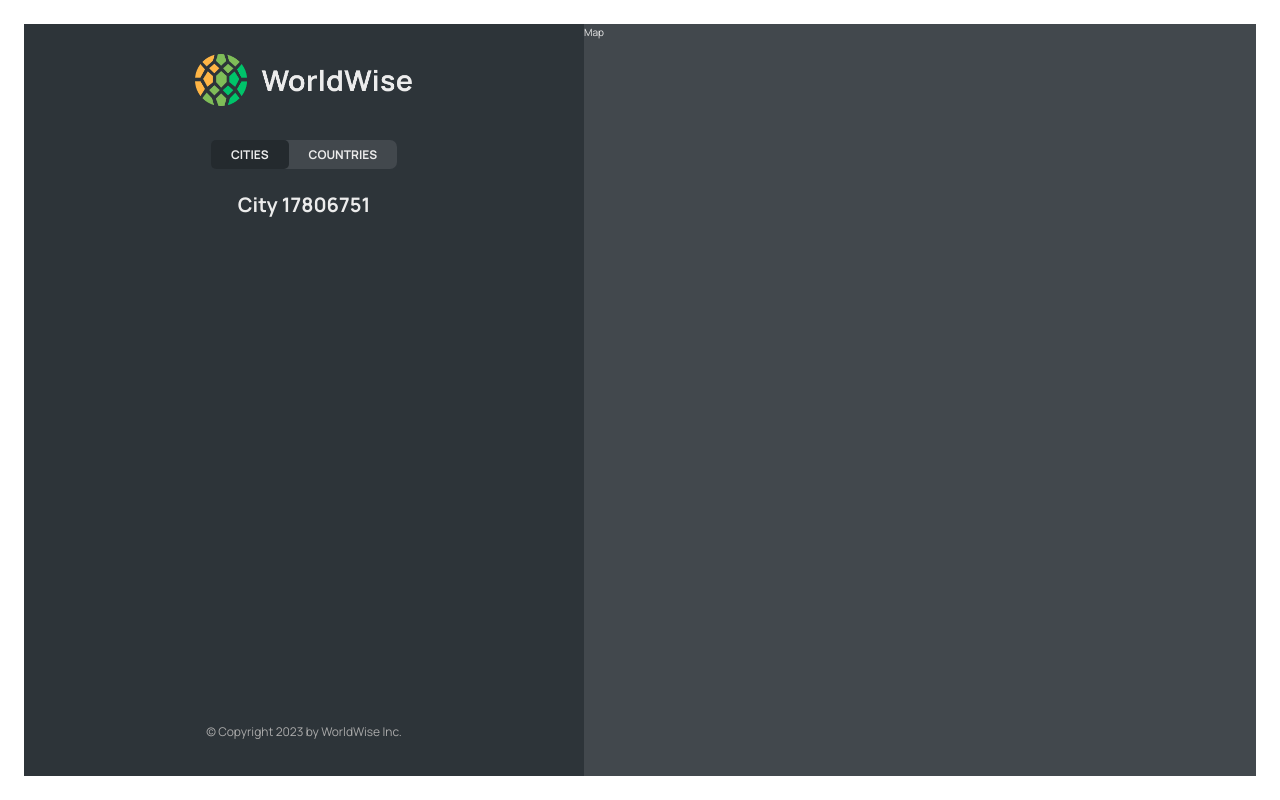
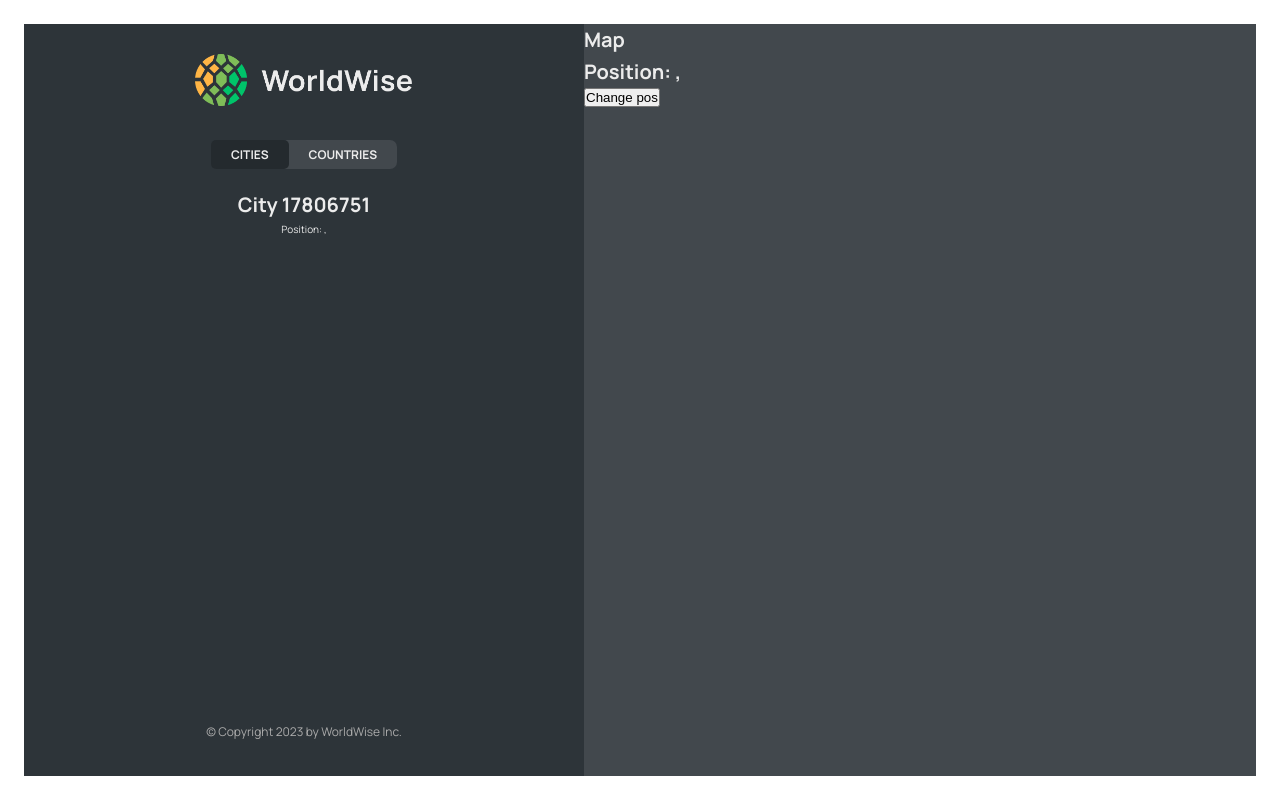
Before and after one commit to SergioKingOne/worldwise, a React (Vite) app: page /app/cities/17806751 in a window 1280 px wide. Built offline with nearby package versions, Linux system fonts and the light colour scheme; data requests are answered from the project's data file.

Commit message:
Reading and setting a query string

```diff
--- a/src/components/City.jsx
+++ b/src/components/City.jsx
@@ -1,5 +1,4 @@
-import styles from "./City.module.css";
-import { useParams } from "react-router";
+import { useParams, useSearchParams } from "react-router-dom";
 
 const formatDate = (date) =>
   new Intl.DateTimeFormat("en", {
@@ -11,6 +10,9 @@
 
 function City() {
   const { id } = useParams();
+  const [searchParams, setSearchParams] = useSearchParams();
+  const lat = searchParams.get("lat");
+  const lng = searchParams.get("lng");
   // TEMP DATA
   const currentCity = {
     cityName: "Lisbon",
@@ -21,7 +23,14 @@
 
   const { cityName, emoji, date, notes } = currentCity;
 
-  return <h1>City {id}</h1>;
+  return (
+    <>
+      <h1>City {id}</h1>
+      <p>
+        Position: {lat}, {lng}
+      </p>
+    </>
+  );
   // return (
   //   <div className={styles.city}>
   //     <div className={styles.row}>
--- a/src/components/CityItem.jsx
+++ b/src/components/CityItem.jsx
@@ -9,11 +9,14 @@
   }).format(new Date(date));
 
 function CityItem({ city }) {
-  const { cityName, emoji, date, id, positions } = city;
+  const { cityName, emoji, date, id, position } = city;
 
   return (
     <li>
-      <Link className={styles.cityItem} to={`${id}`}>
+      <Link
+        className={styles.cityItem}
+        to={`${id}?lat=${position.lat}&lng=${position.lng}`}
+      >
         <span className={styles.emoji}>{emoji}</span>
         <h3 className={styles.name}>{cityName}</h3>
         <time className={styles.date}>{formatDate(date)}</time>
--- a/src/components/Map.jsx
+++ b/src/components/Map.jsx
@@ -1,7 +1,22 @@
+import { useSearchParams } from "react-router-dom";
 import styles from "./Map.module.css";
 
 function Map() {
-  return <div className={styles.mapContainer}>Map</div>;
+  const [searchParams, setSearchParams] = useSearchParams();
+  const lat = searchParams.get("lat");
+  const lng = searchParams.get("lng");
+
+  return (
+    <div className={styles.mapContainer}>
+      <h1>Map</h1>
+      <h1>
+        Position: {lat}, {lng}
+      </h1>
+      <button onClick={() => setSearchParams({ lat: 23, lng: 50 })}>
+        Change pos
+      </button>
+    </div>
+  );
 }
 
 export default Map;
```
